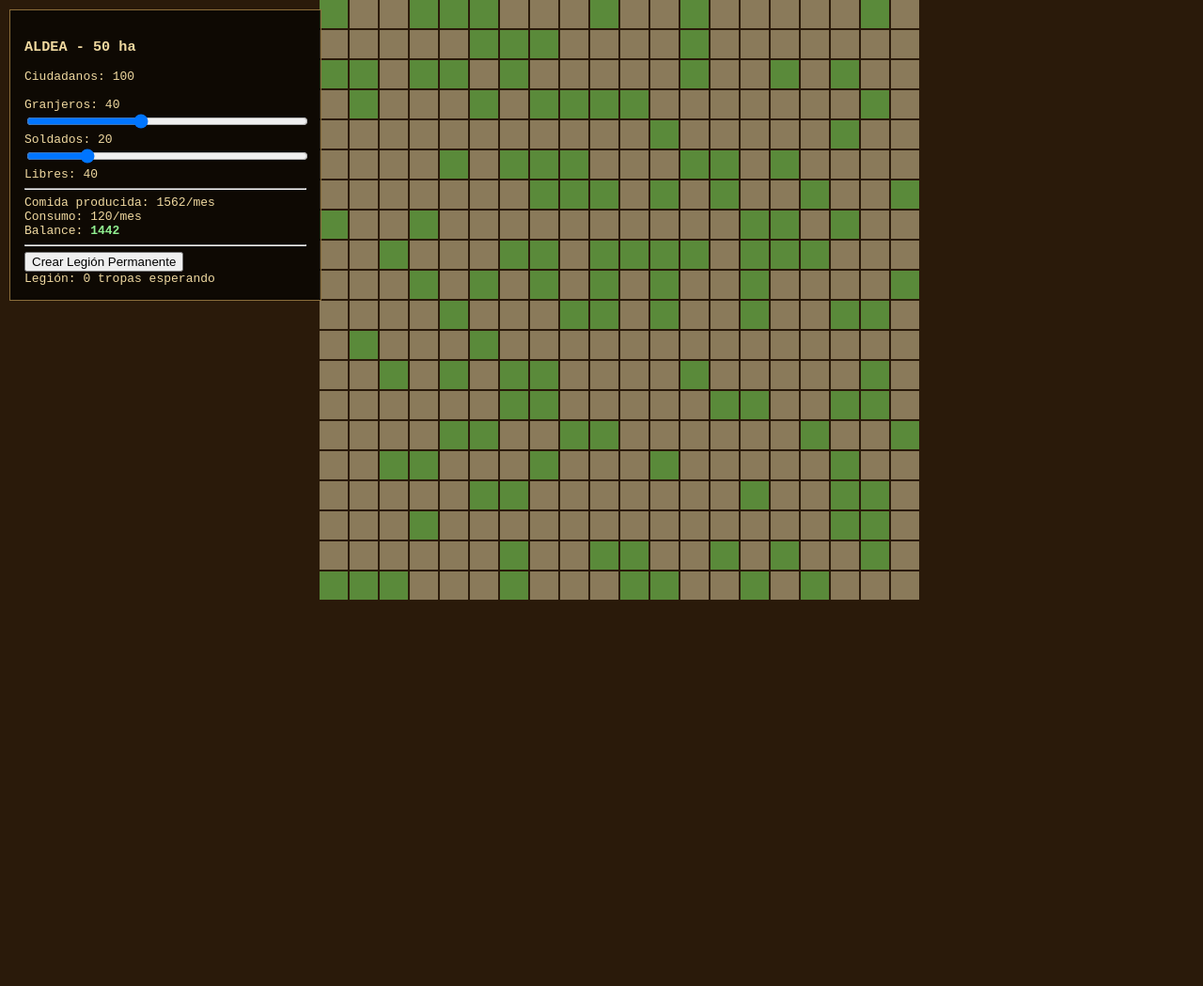
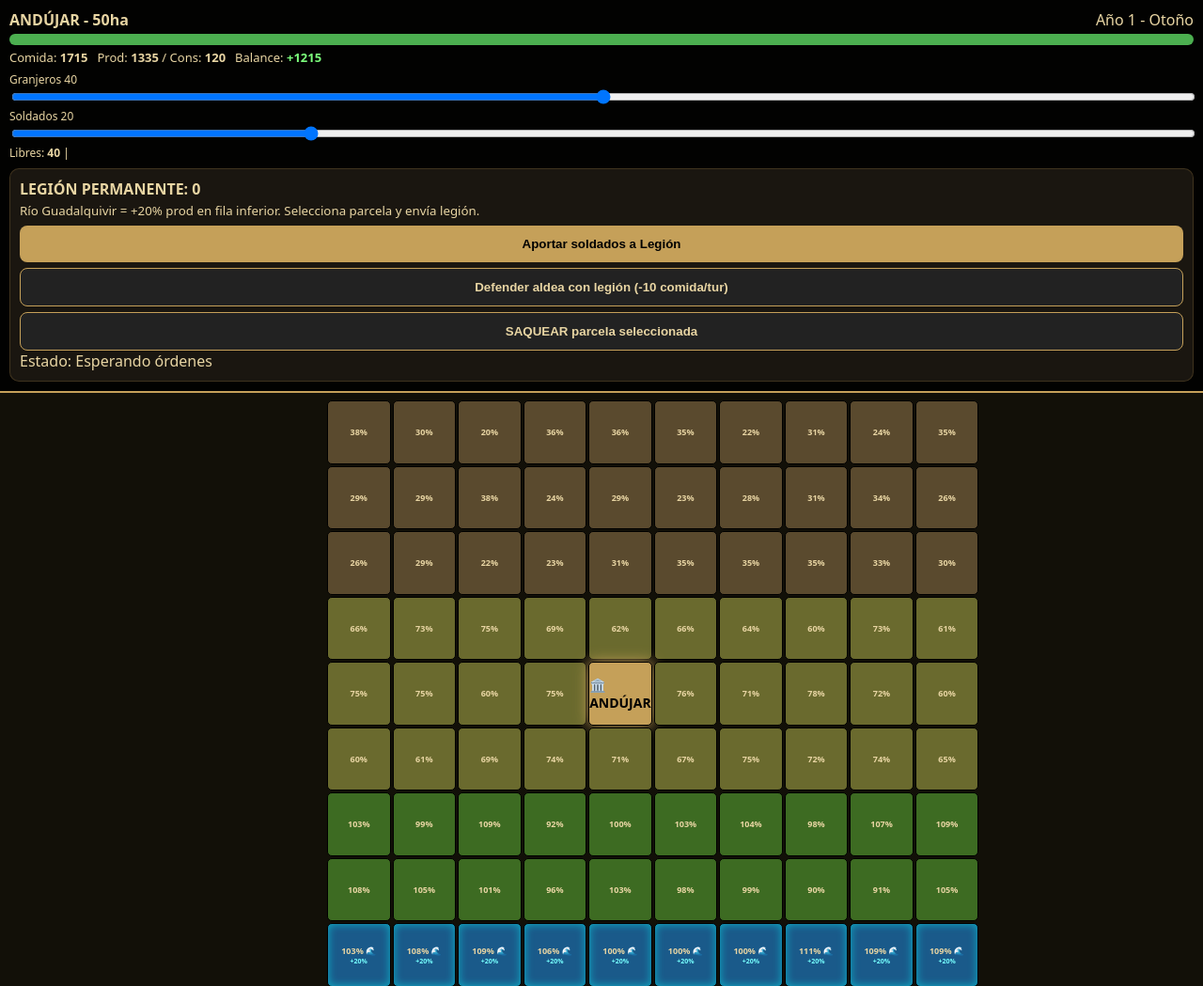
Before and after one commit to lolodiaz97/Juego-And-jar-, a plain HTML site: page index.html in a window 1280 px wide. Shown: the top 1049 px of the page at 94% size. Before the commit the page ends 800 px from the top, so only its background shows below. Drawn offline with Linux system fonts and the light colour scheme.

Commit message:
index.html

```diff
--- a/index.html
+++ b/index.html
@@ -1,78 +1,137 @@
 <!DOCTYPE html>
-<html>
+<html lang="es">
 <head>
-<title>Andújar - Prototipo Tierras</title>
+<meta charset="UTF-8">
+<meta name="viewport" content="width=device-width, initial-scale=1.0">
+<title>Andújar - Sin Límites v0.2</title>
 <style>
-  body { margin:0; background:#2a1a0a; color:#f0d9a0; font-family: monospace; }
-  #ui { position:absolute; top:10px; left:10px; background:#000a; padding:15px; border:1px solid #8a6d3b; width:300px; }
-  input[type=range] { width: 100%; }
-  #map { margin-left: 340px; }
- .tile { width:32px; height:32px; display:inline-block; border:1px solid #000; cursor:pointer; }
+:root{--gold:#c5a059;--bg:#121008;--paper:#e8d5a3}
+*{box-sizing:border-box} body{margin:0;background:var(--bg);color:var(--paper);font-family:system-ui}
+#hud{position:sticky;top:0;background:#000d;padding:10px;border-bottom:2px solid var(--gold);z-index:20}
+.bar{height:12px;background:#2a2218;border-radius:6px;overflow:hidden;margin:4px 0}
+.fill{height:100%;transition:width.3s}
+#map{display:grid;grid-template-columns:repeat(10,1fr);gap:2px;padding:8px;max-width:600px;margin:auto}
+.tile{aspect-ratio:1;border-radius:5px;display:flex;flex-direction:column;align-items:center;justify-content:center;font-size:9px;font-weight:bold;cursor:pointer;position:relative;border:1px solid #000}
+.village{background:#c5a059!important;color:#000;font-size:14px;box-shadow:0 0 15px var(--gold)}
+.river{background:#1a5a8a!important;box-shadow:inset 0 0 10px #0ff8}
+.river::after{content:"+20%";font-size:7px;color:#7ff}
+.f100{background:#3d6b22}.f70{background:#6a6a2e}.f40{background:#5a4a2e}.f10{background:#2e2620;color:#6a5a4a}
+.farmed{outline:2px solid #7cff7c;outline-offset:-2px}
+.has-legion{outline:2px solid #ff4d4d}
+button{width:100%;padding:12px;border-radius:8px;border:0;font-weight:bold;margin-top:6px;cursor:pointer}
+.bgold{background:var(--gold)}.bdark{background:#222;color:var(--paper);border:1px solid var(--gold)}
+.card{background:#1a1610;border:1px solid #8a6d3b55;padding:10px;border-radius:10px;margin-top:8px}
 </style>
 </head>
 <body>
-<div id="ui">
-  <h3>ALDEA - 50 ha</h3>
-  Ciudadanos: <span id="total">100</span><br><br>
-  Granjeros: <span id="vFarm">0</span> <input type="range" id="rFarm" min="0" max="100" value="40"><br>
-  Soldados: <span id="vSold">0</span> <input type="range" id="rSold" min="0" max="100" value="20"><br>
-  Libres: <span id="vFree">0</span><br><hr>
-  Comida producida: <span id="foodProd">0</span>/mes<br>
-  Consumo: <span id="foodCons">0</span>/mes<br>
-  Balance: <span id="balance" style="font-weight:bold">0</span><br><hr>
-  <button id="btnLegion">Crear Legión Permanente</button>
-  <div id="legionInfo">Legión: 0 tropas esperando</div>
+<div id="hud">
+<div style="display:flex;justify-content:space-between"><b>ANDÚJAR - 50ha</b><span id="year">Año 1 - Primavera</span></div>
+<div class="bar"><div id="foodBar" class="fill" style="background:#4caf50;width:50%"></div></div>
+<div style="display:flex;gap:10px;font-size:13px">
+<div>Comida: <b id="food">500</b></div>
+<div>Prod: <b id="prod">0</b> / Cons: <b id="cons">0</b></div>
+<div>Balance: <b id="bal">0</b></div>
 </div>
-<canvas id="map" width="640" height="640"></canvas>
-
+<div style="font-size:12px;margin-top:6px">
+Granjeros <span id="lF">40</span> <input id="rF" type="range" min="0" max="80" value="40" style="width:100%">
+Soldados <span id="lS">20</span> <input id="rS" type="range" min="0" max="80" value="20" style="width:100%">
+Libres: <b id="free">40</b> | <span id="msg" style="color:#ff8a8a"></span>
+</div>
+<div class="card">
+<b>LEGIÓN PERMANENTE: <span id="legN">0</span></b><br>
+<small>Río Guadalquivir = +20% prod en fila inferior. Selecciona parcela y envía legión.</small><br>
+<button class="bgold" id="btnAdd">Aportar soldados a Legión</button>
+<button class="bdark" id="btnDef">Defender aldea con legión (-10 comida/tur)</button>
+<button class="bdark" id="btnRaid">SAQUEAR parcela seleccionada</button>
+<div>Estado: <span id="legSt">Esperando órdenes</span></div>
+</div>
+</div>
+<div id="map"></div>
+<div style="text-align:center;padding:10px;font-size:11px;opacity:.6">Marrón claro = vega fértil | Oscuro = sierra | Azul = Guadalquivir +20% | Borde verde = cultivado</div>
 <script>
-const canvas = document.getElementById('map');
-const ctx = canvas.getContext('2d');
-const tiles = [];
-for(let y=0;y<20;y++){ tiles[y]=[]; for(let x=0;x<20;x++){ tiles[y][x]={fert: Math.random()>0.7?100:20, owner:false}; } }
-
-let citizens = 100, farmers=40, soldiers=20, legionTroops=0;
-const rFarm=document.getElementById('rFarm'), rSold=document.getElementById('rSold');
-
-function update() {
-  farmers = parseInt(rFarm.value);
-  soldiers = parseInt(rSold.value);
-  if(farmers+soldiers>100){
-    if(document.activeElement==rFarm) rSold.value=100-farmers;
-    else rFarm.value=100-soldiers;
-    farmers=parseInt(rFarm.value); soldiers=parseInt(rSold.value);
+let F=40,S=20,LEG=0,FOOD=500,Y=1,sel=-1,defending=false;
+let tiles=[];
+for(let y=0;y<10;y++){
+ for(let x=0;x<10;x++){
+  if(x==4&&y==4){tiles.push({type:'village',fert:0,x,y});continue;}
+  let base = y<3?20 : y<6?60 : y<8?90 : 100;
+  let isRiver = y>=8;
+  tiles.push({type:'field',fert:base+Math.floor(Math.random()*20),river:isRiver,x,y,farmed:false});
+ }
+}
+const mapEl=document.getElementById('map');
+function draw(){
+ mapEl.innerHTML='';
+ tiles.forEach((t,i)=>{
+  let d=document.createElement('div');
+  let cls='tile ';
+  if(t.type=='village') cls+='village';
+  else {
+   cls+= t.fert>=80?'f100':t.fert>=50?'f70':t.fert>=20?'f40':'f10';
+   if(t.river) cls+=' river';
+   if(t.farmed) cls+=' farmed';
+   if(sel==i) cls+=' has-legion';
   }
-  let free = 100-farmers-soldiers;
-  document.getElementById('vFarm').innerText=farmers;
-  document.getElementById('vSold').innerText=soldiers;
-  document.getElementById('vFree').innerText=free;
-
-  // Realista: 1 granjero = 2 ha max. Tienes 50 ha.
-  let haWorked = Math.min(farmers*2, 50);
-  let prodPerHa = 50 * (farmers*2 <=50? 1 : 50/(farmers*2)); // si sobre-asignas, baja eficiencia
-  let foodProd = Math.floor(haWorked * prodPerHa);
-  let foodCons = free*1 + farmers*1 + soldiers*2; // soldado come doble
-
-  document.getElementById('foodProd').innerText=foodProd;
-  document.getElementById('foodCons').innerText=foodCons;
-  let bal = foodProd - foodCons;
-  document.getElementById('balance').innerText=bal;
-  document.getElementById('balance').style.color=bal<0?'red':'lightgreen';
+  d.className=cls;
+  d.innerHTML=t.type=='village'?`🏛️<br>ANDÚJAR`:`${t.fert}%${t.river?' 🌊':''}`;
+  d.onclick=()=>{sel=i; draw(); legSt.innerText='Objetivo: parcela '+i+' ('+t.fert+'%'+(t.river?' +20% río':'')+')';};
+  mapEl.appendChild(d);
+ });
 }
-
-function draw() {
-  ctx.clearRect(0,0,640,640);
-  for(let y=0;y<20;y++) for(let x=0;x<20;x++){
-    ctx.fillStyle=tiles[y][x].fert==100?'#5a8a3a':'#8a7a5a';
-    ctx.fillRect(x*32,y*32,30,30);
-  }
+function update(){
+ F=parseInt(rF.value); S=parseInt(rS.value);
+ if(F+S>100){S=100-F; rS.value=S;}
+ let free=100-F-S;
+ lF.innerText=F; lS.innerText=S; freeEl=document.getElementById('free'); freeEl.innerText=free;
+ // asignar cultivos a las mejores parcelas
+ let fields=tiles.filter(t=>t.type=='field').sort((a,b)=> (b.fert+(b.river?20:0)) - (a.fert+(a.river?20:0)));
+ tiles.forEach(t=>t.farmed=false);
+ let toFarm=Math.min(F*2,50);
+ let idx=0;
+ while(toFarm>0 && idx<fields.length){fields[idx].farmed=true; toFarm-=1; idx++;}
+ let prod=0;
+ tiles.filter(t=>t.farmed).forEach(t=>{
+  let bonus=t.river?1.2:1;
+  let ef = (F*2>50?50/(F*2):1);
+  prod+= (t.fert/100)*40*bonus*ef;
+ });
+ prod+= LEG*1.5;
+ let cons=free*1 + F*1 + S*2 + LEG*2 + (defending?10:0);
+ document.getElementById('prod').innerText=Math.floor(prod);
+ document.getElementById('cons').innerText=cons;
+ let bal=Math.floor(prod-cons);
+ document.getElementById('bal').innerText=(bal>0?'+':'')+bal;
+ document.getElementById('bal').style.color=bal<0?'#ff4d4d':'#7cff7c';
+ document.getElementById('msg').innerText=bal<-10?'¡HAMBRE!':'';
+ document.getElementById('foodBar').style.width=Math.min(100,Math.max(5,FOOD/10))+'%';
+ document.getElementById('food').innerText=Math.floor(FOOD);
+ document.getElementById('legN').innerText=LEG;
+ return bal;
 }
-rFarm.oninput=()=>{update();}; rSold.oninput=()=>{update();};
-document.getElementById('btnLegion').onclick=()=>{
-  legionTroops+=soldiers;
-  document.getElementById('legionInfo').innerText=`Legión: ${legionTroops} tropas esperando órdenes (consume ${legionTroops*2} comida/mes extra)`;
+rF.oninput=()=>{update();draw();}; rS.oninput=update;
+btnAdd.onclick=()=>{
+ if(S<=0){alert('Sube soldados primero');return;}
+ LEG+=S; S=0; rS.value=0; legSt.innerText='Legión reforzada hasta '+LEG; update();
 };
-update(); draw();
+btnDef.onclick=()=>{defending=!defending; legSt.innerText=defending?'Defendiendo aldea':'En cuartel'; btnDef.innerText=defending?'RETIRAR DEFENSA':'Defender aldea con legión (-10 comida/tur)';};
+btnRaid.onclick=()=>{
+ if(sel==-1||tiles[sel].type=='village'){alert('Selecciona una parcela de campo');return;}
+ if(LEG<3){alert('Necesitas al menos 3 en legión');return;}
+ let t=tiles[sel];
+ let gain=Math.floor(t.fert*0.8 + (t.river?15:0) + Math.random()*20);
+ FOOD+=gain; t.fert=Math.max(5,t.fert-8);
+ legSt.innerText='Saqueo: +'+gain+' comida en parcela '+sel;
+ draw(); update();
+};
+setInterval(()=>{
+ let bal=update();
+ FOOD+=bal;
+ if(FOOD<0){FOOD=0; LEG=Math.max(0,LEG-2); legSt.innerText='¡Deserción por hambre! Legión: '+LEG;}
+ Y++; let estaciones=['Primavera','Verano','Otoño','Invierno'];
+ document.getElementById('year').innerText='Año '+Math.floor(Y/4+1)+' - '+estaciones[Y%4];
+ update();
+},4000);
+draw(); update();
 </script>
 </body>
-             </html>
+</html>
```
